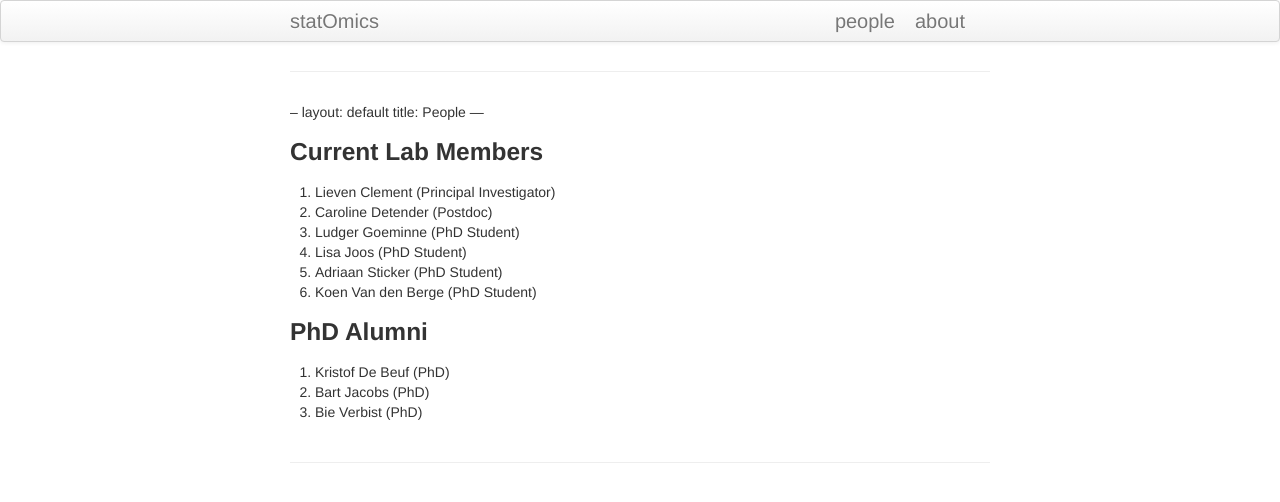
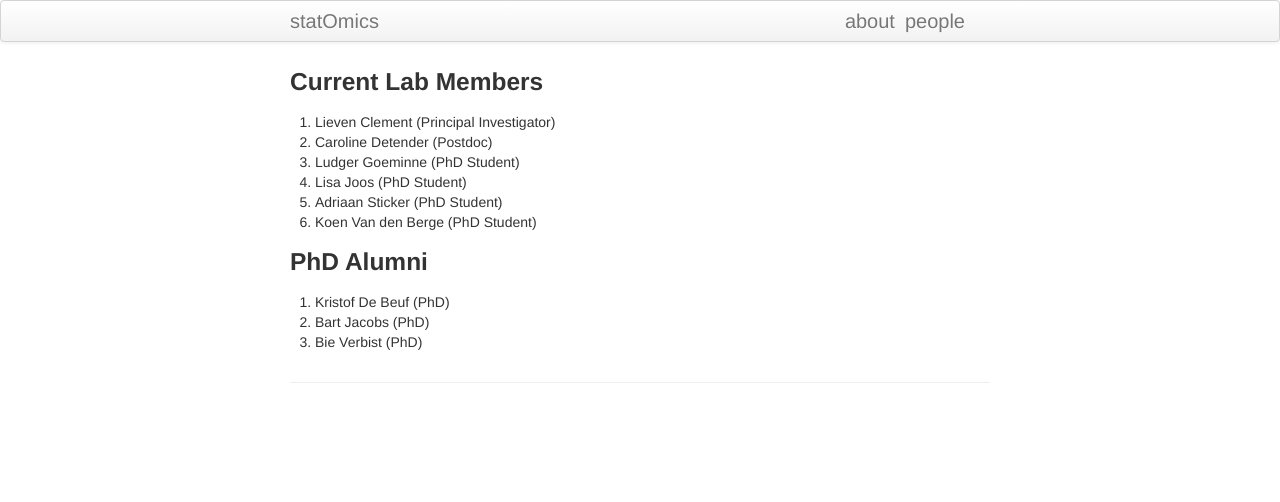
Before and after one commit to statOmics/statOmics.github.io, a Jekyll site: the page built from pages/people.md, in a window 1280 px wide. Shown: the top 502 px of the page. Built offline with Jekyll 4.4.1, drawn with Linux system fonts in a browser that asks for light colours; our own code applies the rules of GitHub Pages for plain Markdown files.

Commit message:
people page

```diff
--- a/_includes/themes/twitter/default.html
+++ b/_includes/themes/twitter/default.html
@@ -37,8 +37,6 @@
     </div>
     <ul class="nav">
     <li><a class="brand" href="pages/about.html">about</a></li>
-    </ul>
-    <ul class="nav">
     <li><a class="brand" href="pages/people.html">people</a></li>
     </ul>
     </div>
--- a/pages/people.md
+++ b/pages/people.md
@@ -1,4 +1,4 @@
---
+---
 layout: default
 title: People
 ---
```
